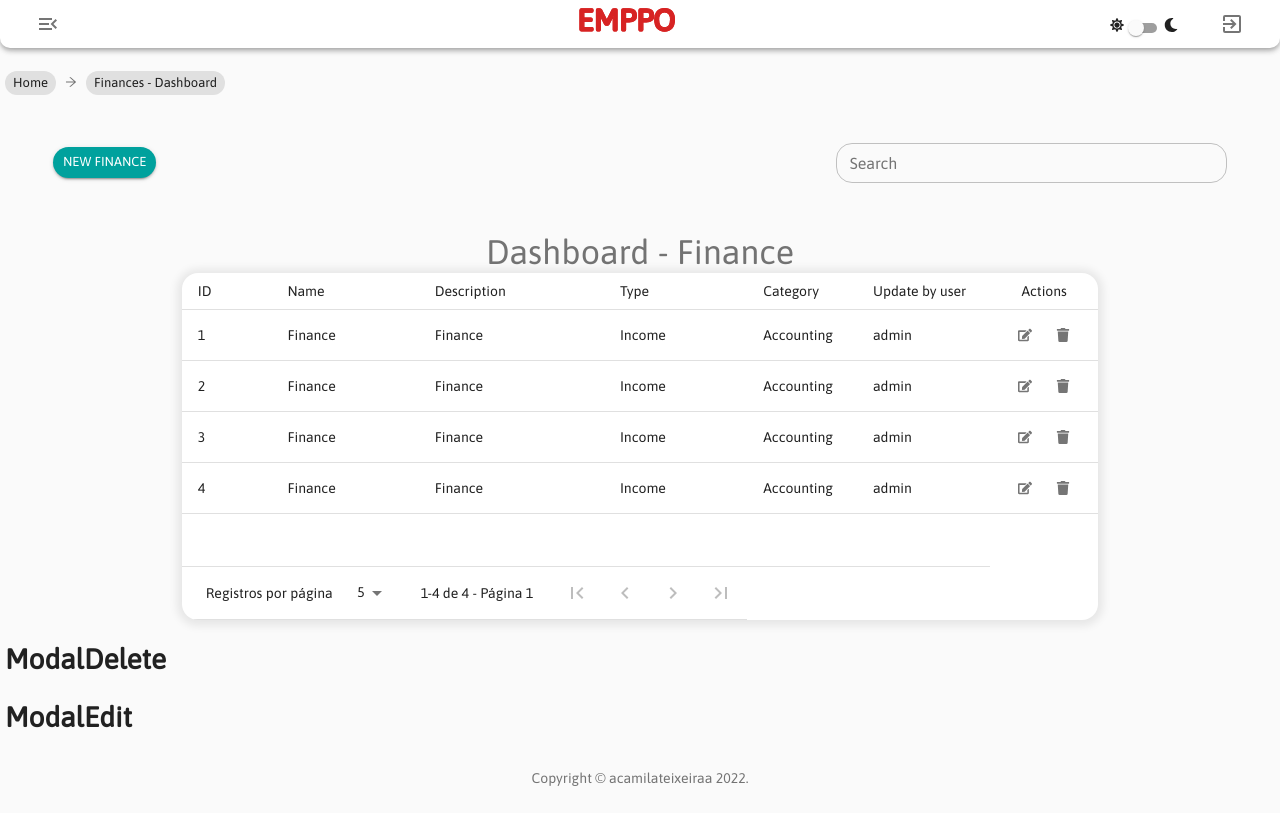
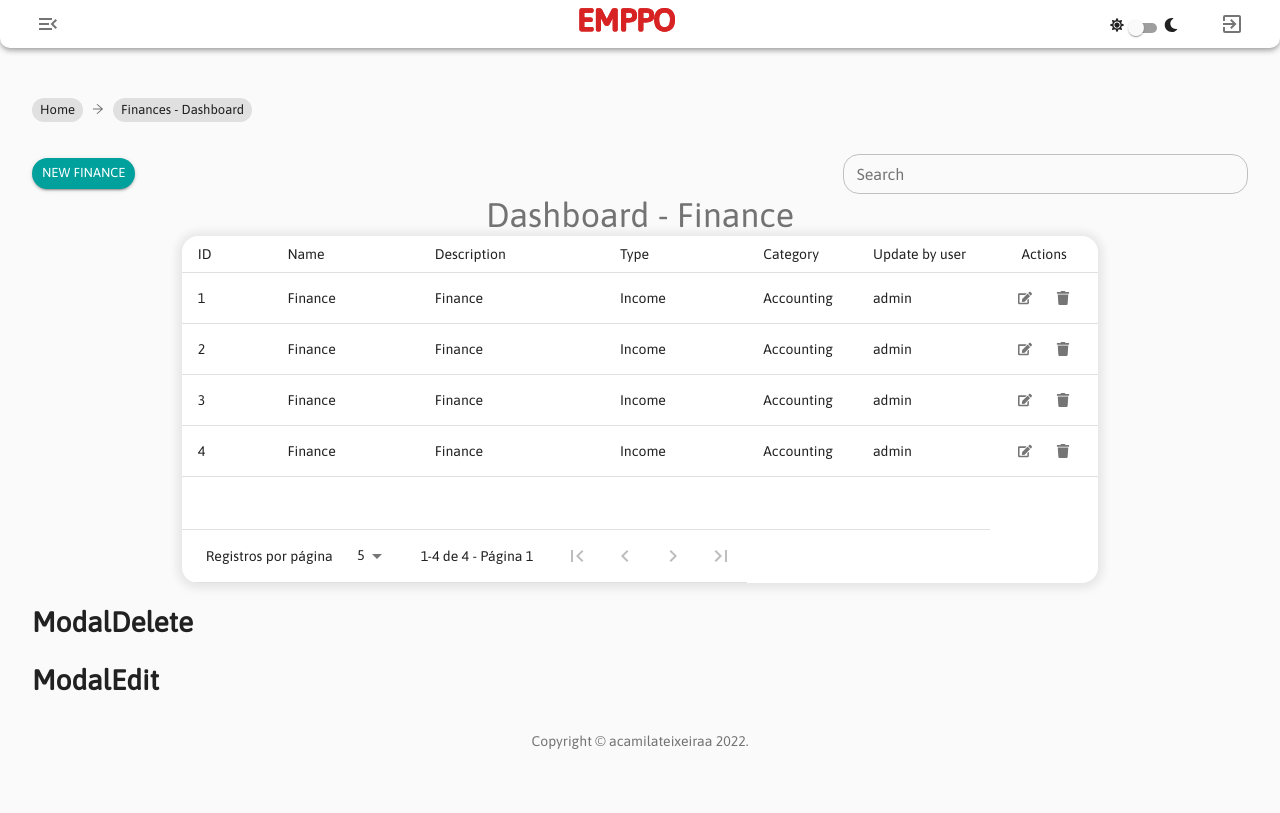
Before and after one commit to acamilateixeira/emppo, a React (Create React App) app: page /dashboard/finance in a window 1280 px wide. Built offline with nearby package versions, Linux system fonts and the light colour scheme.

Commit message:
alterando dashboard

```diff
--- a/src/components/dashboard.tsx
+++ b/src/components/dashboard.tsx
@@ -43,7 +43,7 @@ export function Dashboard({ children }: DashboardProps) {
           <Container
             maxWidth='xl'
             style={{
-              padding: 5,
+              padding: '2rem',
             }}
           >
             <Grid container>
--- a/src/pages/finance/dashboard.tsx
+++ b/src/pages/finance/dashboard.tsx
@@ -69,7 +69,7 @@ export function DashboardFinances() {
         container
         alignItems='center'
         justifyContent='space-between'
-        style={{ padding: '3rem' }}
+        style={{ marginTop: '2rem' }}
       >
         <Grid item>
           <Button
--- a/src/pages/home.tsx
+++ b/src/pages/home.tsx
@@ -31,7 +31,6 @@ export function Home() {
             variant='h4'
             align='center'
             style={{
-              marginTop: '20px',
               marginBottom: '20px',
             }}
           >
```
